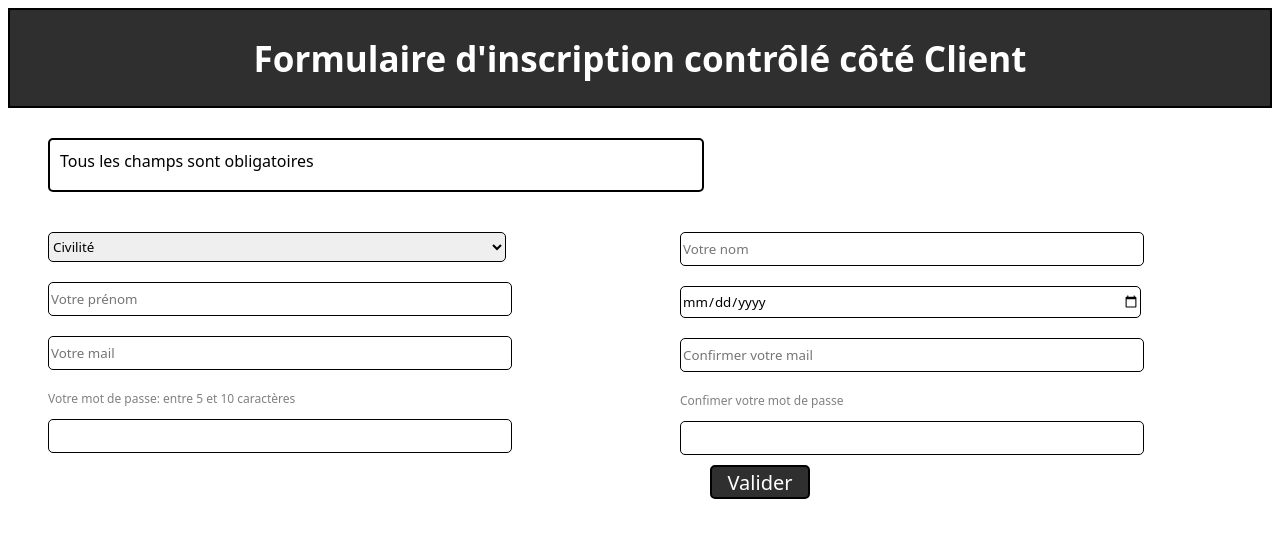
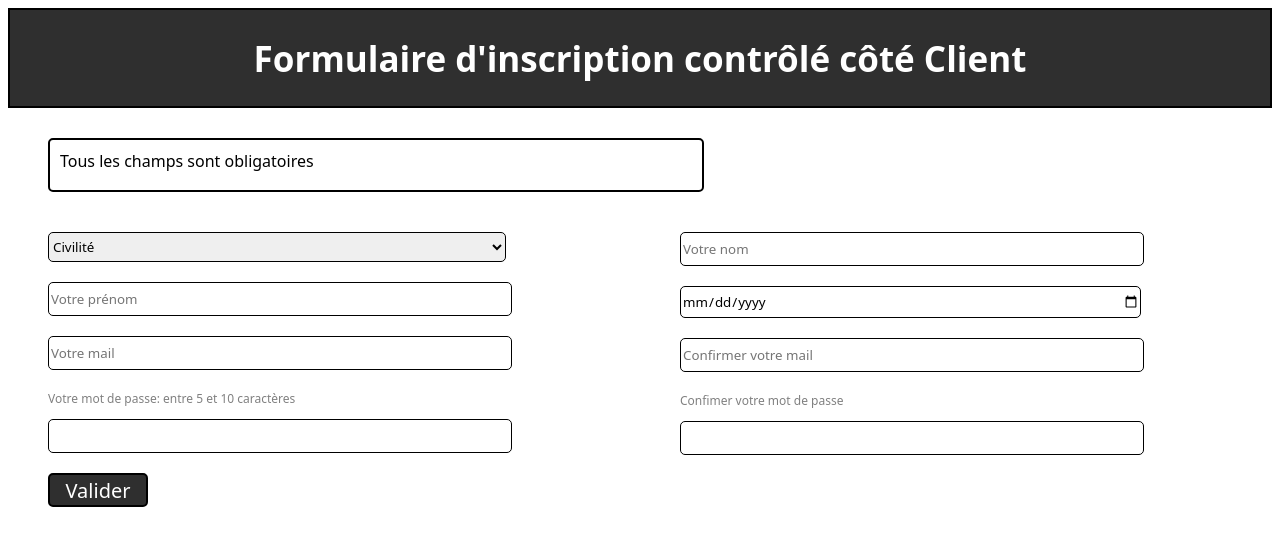
Before and after one commit to ayasqualli/Web-Developement--HTML-CSS-JS-, a plain HTML site: page TP2-JavaScript/page.html in a window 1280 px wide. Drawn offline with Linux system fonts and the light colour scheme.

Commit message:
Fix button placement

```diff
--- a/TP2-JavaScript/page.html
+++ b/TP2-JavaScript/page.html
@@ -24,6 +24,7 @@
             <input id="mail" type="mail" placeholder="Votre mail" />
             <label>Votre mot de passe: entre 5 et 10 caractères</label>
             <input id="pswrd" type="password" />
+            <button type="submit">Valider</button>
           </div>
           <div class="div-2">
             <input id="lname" type="text" placeholder="Votre nom" />
@@ -31,7 +32,7 @@
             <input id="confirm_mail" type="mail" placeholder="Confirmer votre mail">
             <label>Confimer votre mot de passe</label>
             <input id="confirm_pswrd" type="password">
-            <button type="submit">Valider</button>
+
         </form>
     </div>
     </main>
--- a/TP2-JavaScript/styles.css
+++ b/TP2-JavaScript/styles.css
@@ -86,6 +86,7 @@ button{
     color: white;
     background-color: rgb(47, 47, 47);
     padding: 15px;
-    margin-left: 40px;
+    margin-left: 10px;
+    margin-top: 10px;
     border-radius: 5px;
 }
```
Also changed, not shown: 1 other file.
